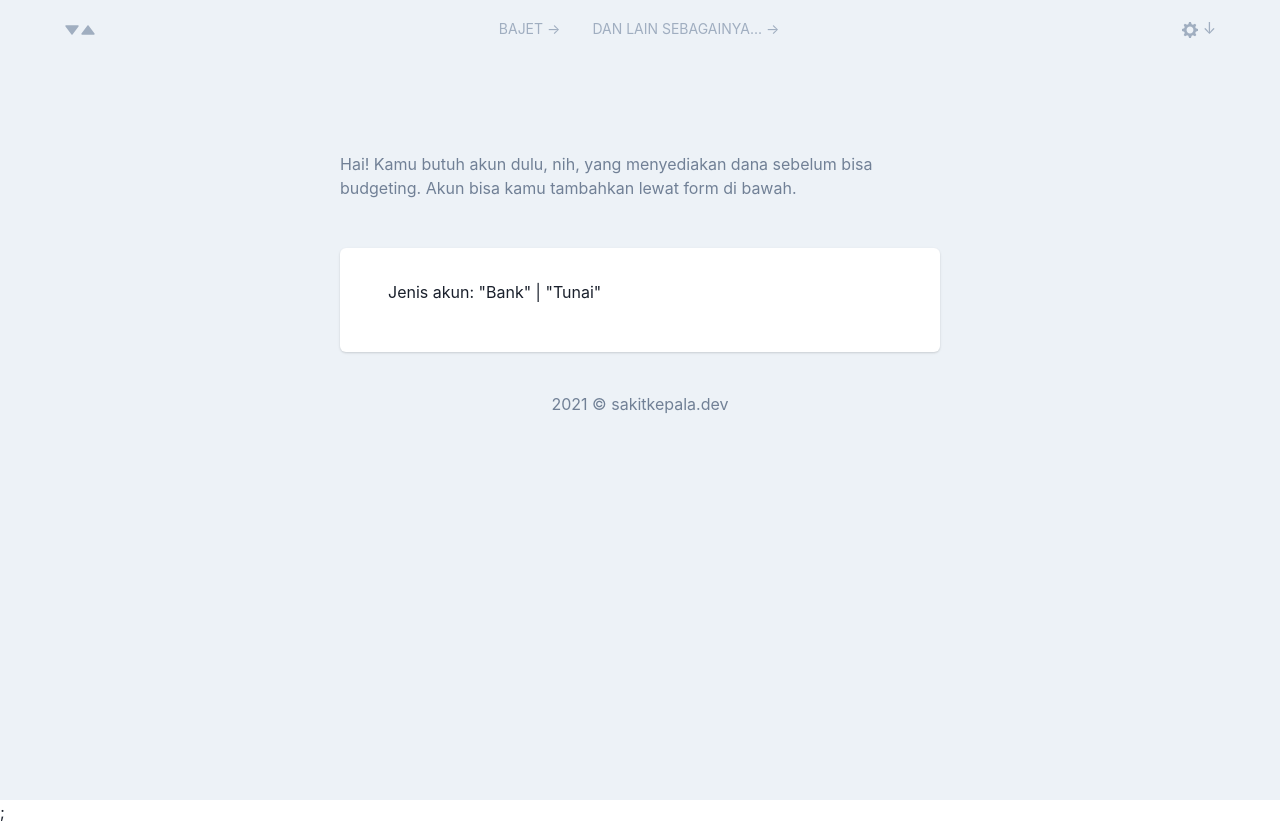
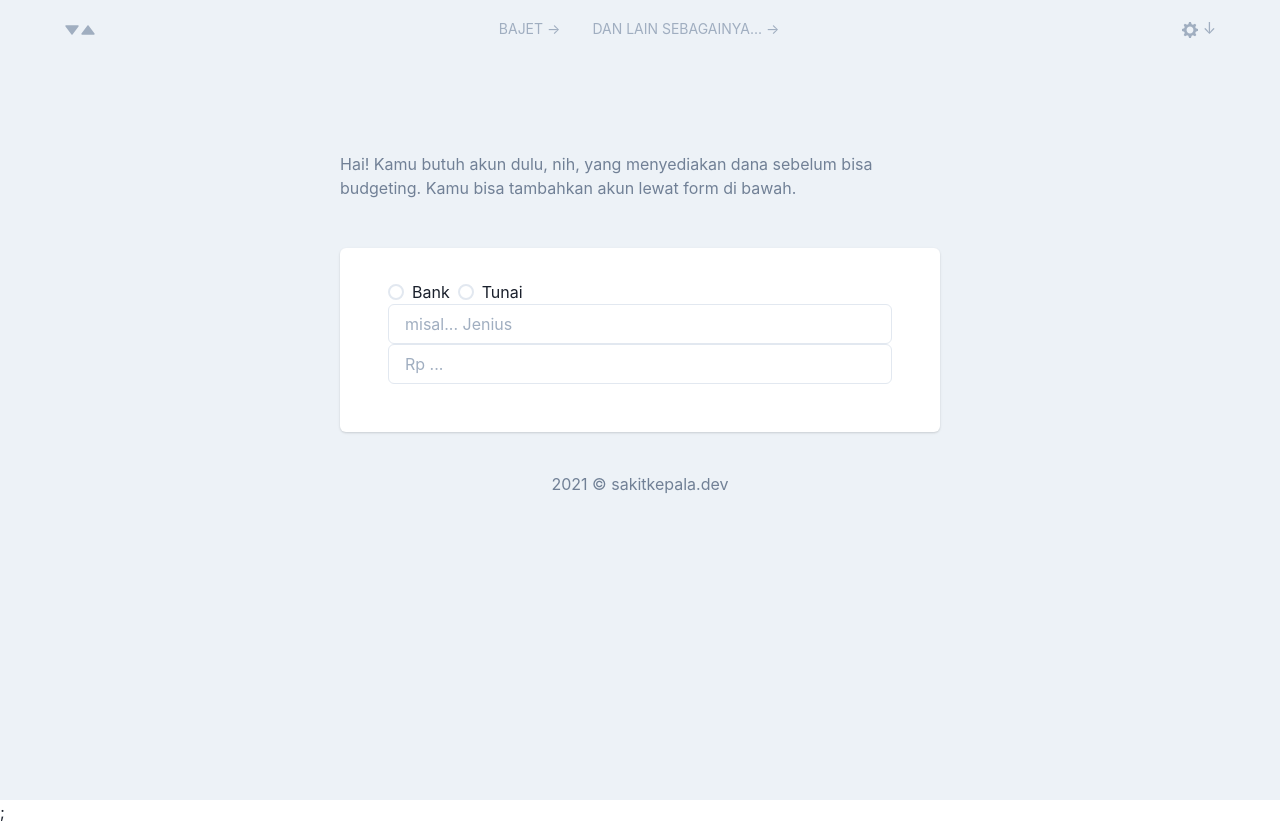
Before and after one commit to sakitkepala/budgetapp-spike-with-nextjs, a Next.js app: page /u/budget in a window 1280 px wide. Built offline with nearby package versions, Linux system fonts and the light colour scheme.

Commit message:
Form akun pertama

```diff
--- a/pages/u/budget.js
+++ b/pages/u/budget.js
@@ -1,10 +1,17 @@
 import * as React from "react";
-import { Box, Flex, Text } from "@chakra-ui/layout";
+import { Box, Flex, Stack, Text } from "@chakra-ui/layout";
+import { Radio, RadioGroup } from "@chakra-ui/radio";
 import { LayoutHalaman } from "../../components/layout/layout-halaman";
 import { ManajemenBudget } from "../../components/screens/budget-management";
+import { FormControl, FormLabel } from "@chakra-ui/form-control";
+import { Input } from "@chakra-ui/input";
 
 export default function HalamanBudget() {
   const [listAkun] = React.useState(null);
+
+  const [jenisAkun, setJenisAkun] = React.useState(null);
+  const [namaAkun, setNamaAkun] = React.useState("");
+  const [namaBankTerakhir, setBankTerakhir] = React.useState("");
 
   return (
     <LayoutHalaman>
@@ -14,7 +21,7 @@ export default function HalamanBudget() {
         <Flex flexDirection="column" alignItems="center" pt="24">
           <Text w="600px" color="gray.500">
             Hai! Kamu butuh akun dulu, nih, yang menyediakan dana sebelum bisa
-            budgeting. Akun bisa kamu tambahkan lewat form di bawah.
+            budgeting. Kamu bisa tambahkan akun lewat form di bawah.
           </Text>
 
           <Box
@@ -26,7 +33,49 @@ export default function HalamanBudget() {
             shadow="base"
             bgColor="white"
           >
-            Jenis akun: "Bank" | "Tunai"
+            <form>
+              <FormControl as="fieldset" isRequired>
+                <RadioGroup
+                  id="akun-jenis"
+                  name="akun-jenis"
+                  value={jenisAkun}
+                  onChange={(val) => {
+                    setJenisAkun(val);
+                    if (val === "tunai") {
+                      setNamaAkun("Tunai");
+                    } else {
+                      setNamaAkun(namaBankTerakhir);
+                    }
+                  }}
+                >
+                  <Stack direction="row">
+                    <Radio value="bank">Bank</Radio>
+                    <Radio value="tunai">Tunai</Radio>
+                  </Stack>
+                </RadioGroup>
+              </FormControl>
+
+              <FormControl as="fieldset">
+                <Input
+                  id="akun-nama"
+                  name="akun-nama"
+                  isDisabled={jenisAkun === "tunai"}
+                  variant={jenisAkun === "tunai" ? "filled" : "outline"}
+                  value={namaAkun}
+                  onChange={(ev) => {
+                    setNamaAkun(ev.target.value);
+                    if (jenisAkun === "bank") {
+                      setBankTerakhir(ev.target.value);
+                    }
+                  }}
+                  placeholder="misal... Jenius"
+                />
+              </FormControl>
+
+              <FormControl as="fieldset">
+                <Input id="akun-dana" name="akun-dana" placeholder="Rp ..." />
+              </FormControl>
+            </form>
           </Box>
         </Flex>
       )}
```
